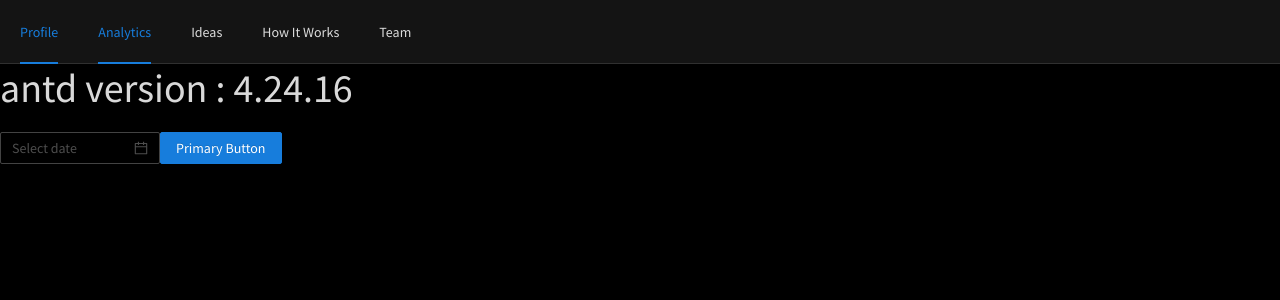
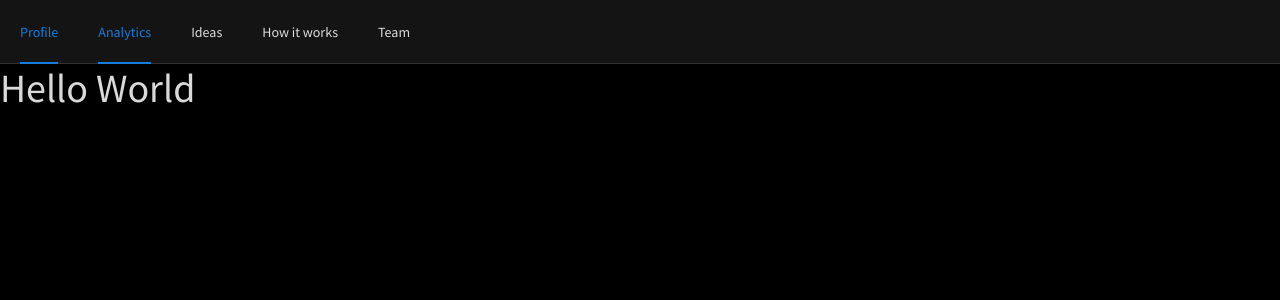
Before and after one commit to MohitR1999/awsar, a React (Create React App) app: page /analytics in a window 1280 px wide. Shown: the top 300 px of the page. Built offline with nearby package versions, Linux system fonts and the light colour scheme.

Commit message:
Links created for all the screens

```diff
--- a/package.json
+++ b/package.json
@@ -3,6 +3,7 @@
   "version": "0.1.0",
   "private": true,
   "dependencies": {
+    "@antv/g2plot": "^2.0.5",
     "@testing-library/jest-dom": "^4.2.4",
     "@testing-library/react": "^9.5.0",
     "@testing-library/user-event": "^7.2.1",
--- a/src/screens/Analytics/index.jsx
+++ b/src/screens/Analytics/index.jsx
@@ -1,13 +1,22 @@
 import React from 'react';
 import {Button, DatePicker, version} from 'antd';
+import {Line} from '@antv/g2plot';
 const Analytics = () => {
+    const data = [
+        { year: '1991', value: 3 },
+        { year: '1992', value: 4 },
+        { year: '1993', value: 3.5 },
+        { year: '1994', value: 5 },
+        { year: '1995', value: 4.9 },
+        { year: '1996', value: 6 },
+        { year: '1997', value: 7 },
+        { year: '1998', value: 9 },
+        { year: '1999', value: 13 },
+      ];
+
     return (
         <div>
-            <h1>antd version : {version}</h1>
-            <DatePicker />
-            <Button type="primary">
-                Primary Button
-            </Button>
+            <h1>Hello World</h1>
         </div>
     )
 }
--- a/src/screens/Home/index.jsx
+++ b/src/screens/Home/index.jsx
@@ -9,7 +9,6 @@ const Home = () => {
             <Layout.Content>
                 <h1>Welcome to Awsar</h1>
                 <h2>We provide one stop solution for all your job needs</h2>
-
                 <Button type="primary" size="large">
                     <Link to="/analytics">
                         GO
--- /dev/null
+++ b/src/screens/HowItWorks/index.jsx
@@ -0,0 +1,11 @@
+import React from 'react';
+
+const HowItWorks = () => {
+    return (
+        <div>
+            HowItWorks
+        </div>
+    )
+}
+
+export default HowItWorks;
--- /dev/null
+++ b/src/screens/Ideas/index.jsx
@@ -0,0 +1,11 @@
+import React from 'react';
+
+const Ideas = () => {
+    return (
+        <div>
+            Ideas
+        </div>
+    )
+}
+
+export default Ideas;
--- a/src/screens/Main/index.jsx
+++ b/src/screens/Main/index.jsx
@@ -4,6 +4,8 @@ import { Layout } from 'antd';
 import Nav from '../Nav';
 import Team from '../Team';
 import Analytics from '../Analytics';
+import Ideas from '../Ideas';
+import HowItWorks from '../HowItWorks';
 
 const Main = () => {
 
@@ -21,6 +23,12 @@ const Main = () => {
                         <Route path="/team">
                             <Team />
                         </Route>
+                        <Route path="/ideas">
+                            <Ideas />
+                        </Route>
+                        <Route path="/working">
+                            <HowItWorks />
+                        </Route>
                     </Switch>
                 </Layout.Content>
             </Layout>
--- a/src/screens/Nav/index.jsx
+++ b/src/screens/Nav/index.jsx
@@ -1,6 +1,6 @@
 import React, { useState } from 'react';
 import { BrowserRouter as Router, Link, useRouteMatch } from 'react-router-dom';
-import { Menu, Layout, Row, Col } from 'antd';
+import { Menu, Layout, Typography } from 'antd';
 
 const Nav = () => {
 
@@ -9,30 +9,45 @@ const Nav = () => {
         console.log('[Click] : ', e);
         setCurrent(prevCurrent => e.key);
     }
-    let match = useRouteMatch();
 
     return (
         <Layout.Header style={{ padding: 0 }}>
             <Menu onClick={handleClick} selectedKeys={[current]} mode="horizontal">
-                <Menu.SubMenu key="profile-submenu" title="Profile">
+                <Menu.SubMenu key="profile-submenu" title={"Profile"}>
                     <Menu.Item key="student">
-                        Student
+                            Student
                     </Menu.Item>
-                    <Menu.Item key="government">Government</Menu.Item>
-                    <Menu.Item key="ed-inst">Educational Institute</Menu.Item>
-                    <Menu.Item key="job-seeker">Job Seeker</Menu.Item>
-                    <Menu.Item key="other">Other</Menu.Item>
+                    <Menu.Item key="government">
+                            Government
+                    </Menu.Item>
+                    <Menu.Item key="ed-inst">
+                            Educational Institute
+                    </Menu.Item>
+                    <Menu.Item key="job-seeker">
+                            Job Seeker
+                    </Menu.Item>
+                    <Menu.Item key="other">
+                            Other
+                    </Menu.Item>
                 </Menu.SubMenu>
                 <Menu.Item key="analytics">
                     <Link to={`/analytics`}>
-                        Analytics
+                            Analytics
                     </Link>
                 </Menu.Item>
-                <Menu.Item key="ideas">Ideas</Menu.Item>
-                <Menu.Item key="how-it-works">How It Works</Menu.Item>
+                <Menu.Item key="ideas">
+                    <Link to="/ideas">
+                            Ideas
+                    </Link>
+                </Menu.Item>
+                <Menu.Item key="how-it-works">
+                    <Link to="/working">
+                            How it works
+                    </Link>
+                </Menu.Item>
                 <Menu.Item key="team">
                     <Link to={`/team`}>
-                        Team
+                            Team
                     </Link>
                 </Menu.Item>
             </Menu>
```
Also changed, not shown: 1 other file (tests, documents, lock files or other folders).
